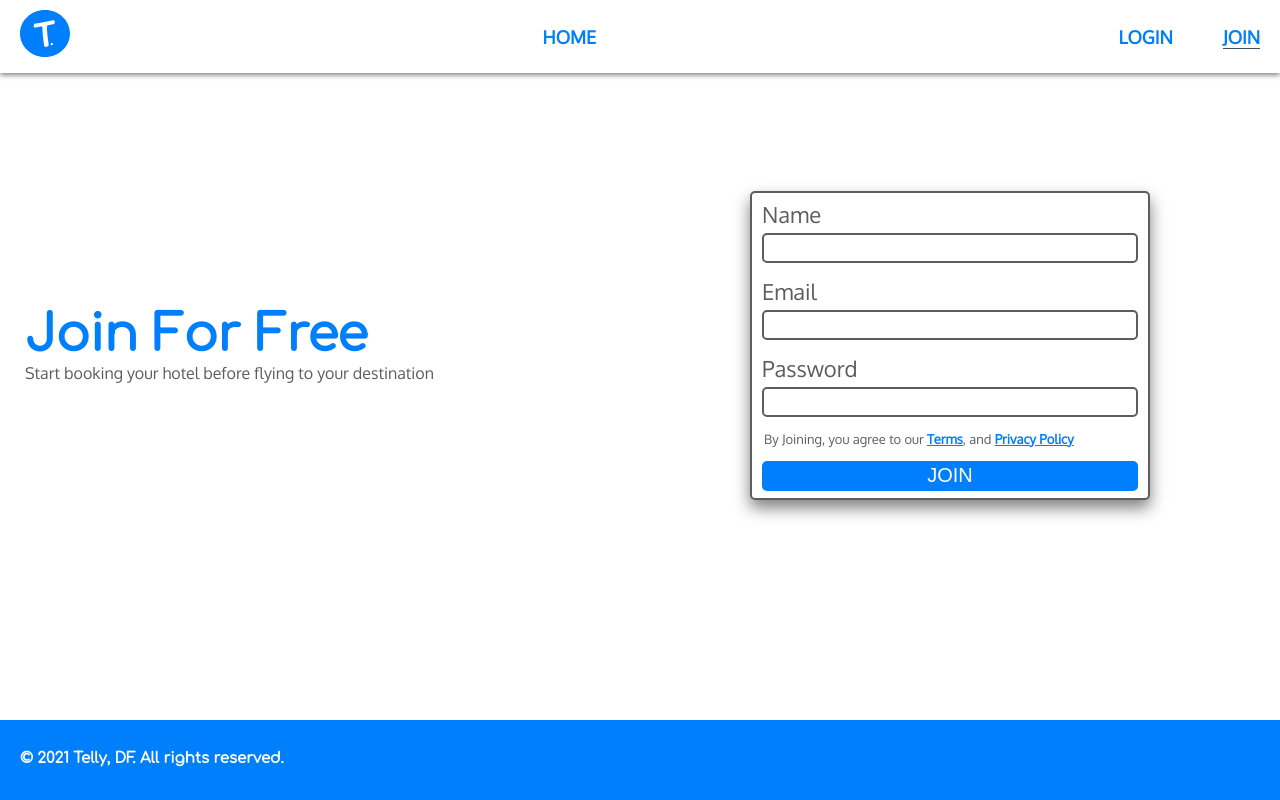
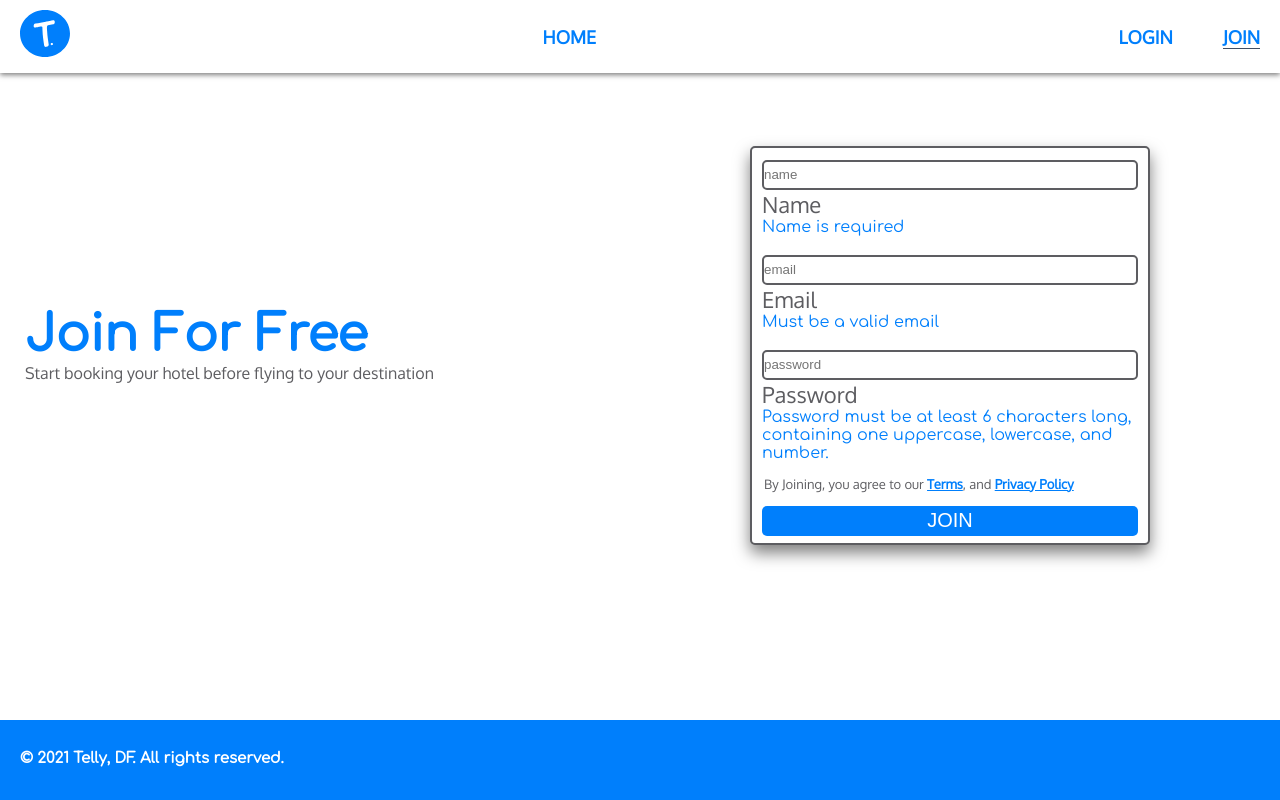
Before and after one commit to FengDenny/Telly, a React (Create React App) app in the folder client/: page /join in a window 1280 px wide. Built offline with nearby package versions, Linux system fonts and the light colour scheme.

Commit message:
Switch input/label order
Also added placeholder and needed to put input first before the label to use :placeholder-shown css

```diff
--- a/client/src/components/RegisterForm.js
+++ b/client/src/components/RegisterForm.js
@@ -11,55 +11,71 @@ const RegisterForm = ({
   <div className='form-section flex-center margin-center'>
     <form className='card ' onSubmit={handleSubmit}>
       <div className='form-group flex-direction-column'>
+        <input
+          id='name'
+          type='text'
+          className='form-input'
+          name='name'
+          placeholder='name'
+          onChange={(e) => setName(e.target.value)}
+          value={name}
+          required
+        />
         <label
           htmlFor='name'
           className=' secondary-heading secondary-color font-l'
         >
           Name
         </label>
-        <input
-          id='name'
-          type='text'
-          className='form-input'
-          name='name'
-          onChange={(e) => setName(e.target.value)}
-          value={name}
-        />
+        <div className='validation'>Name is required</div>
       </div>
       <div className='form-group flex-direction-column'>
+        <input
+          id='email'
+          type='email'
+          className='form-input'
+          name='email'
+          placeholder='email'
+          onChange={(e) => setEmail(e.target.value)}
+          value={email}
+          required
+        />
+
         <label
           htmlFor='email'
           className=' secondary-heading secondary-color font-l'
         >
           Email
         </label>
+        <div className='validation'>Must be a valid email</div>
+      </div>
+
+      <div className='form-group flex-direction-column'>
         <input
-          id='email'
-          type='text'
+          id='password'
+          type='password'
           className='form-input'
-          name='email'
-          onChange={(e) => setEmail(e.target.value)}
-          value={email}
+          name='password'
+          placeholder='password'
+          pattern='(?=.*\d)(?=.*[a-z])(?=.*[A-Z]).{6,}'
+          onChange={(e) => setPassword(e.target.value)}
+          value={password}
+          required
         />
-      </div>
-      <div className='form-group flex-direction-column'>
         <label
           htmlFor='password'
           className=' secondary-heading secondary-color font-l'
         >
           Password
         </label>
-        <input
-          id='password'
-          type='password'
-          className='form-input'
-          name='password'
-          onChange={(e) => setPassword(e.target.value)}
-          value={password}
-        />
+        <div className='validation'>
+          Password must be at least 6 characters long, containing one uppercase,
+          lowercase, and number.
+        </div>
       </div>
+
       <div className='form-group flex-direction-column'>
-        <p className='secondary-heading secondary-color '>
+        <p className='signup-agreement secondary-heading secondary-color '>
           By Joining, you agree to our {""}
           <Link to='#' className='signup-agreement-links '>
             Terms
```
